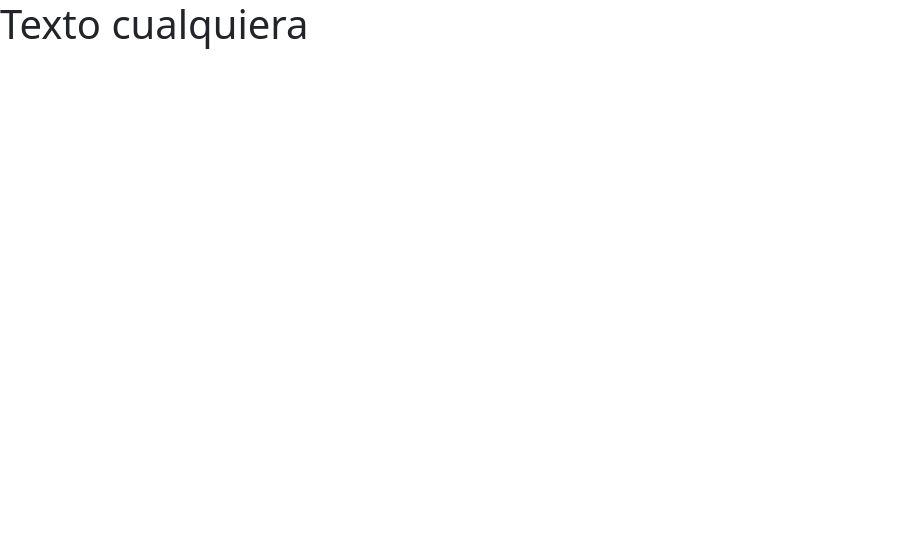
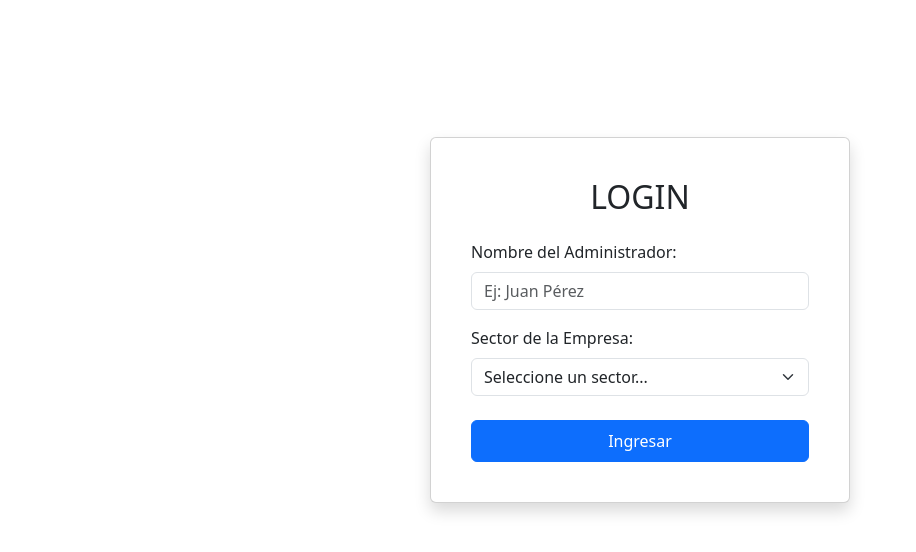
Before and after one commit to Fede301/pv_tp_integrador_grupo5, a React (Vite) app: page /login in a window 1280 px wide. Shown: the top 552 px of the page, without its empty margins (0-916 px from the left). Built offline with nearby package versions, Linux system fonts and the light colour scheme.

Commit message:
agrego cambios del modulo a

```diff
--- a/index.html
+++ b/index.html
@@ -1,13 +1,16 @@
 <!doctype html>
-<html lang="en">
+<html>
+
 <head>
   <meta charset="UTF-8" />
   <link rel="icon" type="image/svg+xml" href="/favicon.svg" />
   <meta name="viewport" content="width=device-width, initial-scale=1.0" />
   <title>pv_tp_integrador_grupo5</title>
 </head>
+
 <body>
   <div id="root"></div>
   <script type="module" src="/src/main.jsx"></script>
 </body>
+
 </html>
--- a/package.json
+++ b/package.json
@@ -14,7 +14,8 @@
     "bootstrap": "^5.3.8",
     "react": "^19.2.6",
     "react-bootstrap": "^2.10.10",
-    "react-dom": "^19.2.6"
+    "react-dom": "^19.2.6",
+    "react-router-dom": "^7.18.0"
   },
   "devDependencies": {
     "@eslint/js": "^10.0.1",
--- a/src/App.jsx
+++ b/src/App.jsx
@@ -1,13 +1,29 @@
 import { useState } from 'react'
 import { Button } from 'react-bootstrap'
-
+import Login from './views/Login'
+import { AdminProvider } from "./context/AdminContext";
+import { BrowserRouter as Router, Routes, Route, Navigate } from 'react-router-dom';
+import Header from './components/layout/Header';
 function App() {
 
   return (
-    <>
-      <h1>Texto cualquiera</h1>
-    </>
-  )
+    <AdminProvider>
+      <Router>
+        <Header />
+        <Routes>
+          <Route path="/login" element={<Login />} />
+          <Route path="/dashboard" element={
+            <div className="container mt-5 text-center">
+              <h2>¡Ingresaste con éxito al Dashboard!</h2>
+              <p>Acá va el panel que armarán tus compañeros.</p>
+            </div>
+          } />
+          <Route path="*" element={<Navigate to="/login" />} />
+        </Routes>
+      </Router>
+    </AdminProvider>
+  );
+
 }
 
 export default App
--- /dev/null
+++ b/src/components/layout/Header.jsx
@@ -0,0 +1,50 @@
+import React, { useContext } from 'react';
+import { useNavigate } from 'react-router-dom';
+import { AdminContext } from '../../context/AdminContext'; // Subimos dos carpetas para llegar a context
+
+const Header = () => {
+    // Traemos los datos del admin y la función logout de tu contexto global
+    const { admin, logout } = useContext(AdminContext);
+    const navigate = useNavigate();
+
+    // Si por alguna razón no hay administrador (null), no mostramos el Header
+    if (!admin) return null;
+
+    const handleLogout = () => {
+        logout(); // Borra el estado y el localStorage automáticamente gracias a tu useEffect
+        navigate('/login'); // Redirige al login
+    };
+
+    return (
+        <nav className="navbar navbar-expand-lg navbar-dark bg-dark px-4 shadow-sm">
+            <div className="container-fluid">
+                {/* Título o Logo del proyecto */}
+                <span className="navbar-brand fw-bold text-uppercase tracking-wider">
+                    Panel de Control
+                </span>
+
+                {/* Zona derecha con los datos del Admin y el Botón */}
+                <div className="d-flex align-items-center ms-auto">
+                    <div className="text-light me-4 text-end">
+                        <div className="fw-bold mb-0" style={{ fontSize: '0.95rem' }}>
+                            {admin.nombre}
+                        </div>
+                        <span className="badge bg-secondary" style={{ fontSize: '0.75rem' }}>
+                            Sector: {admin.sector}
+                        </span>
+                    </div>
+
+                    {/* Botón de Cerrar Sesión obligatorio */}
+                    <button
+                        onClick={handleLogout}
+                        className="btn btn-outline-danger btn-sm px-3 fw-semibold"
+                    >
+                        Cerrar Sesión
+                    </button>
+                </div>
+            </div>
+        </nav>
+    );
+};
+
+export default Header;
--- a/src/context/AdminContext.jsx
+++ b/src/context/AdminContext.jsx
@@ -0,0 +1,40 @@
+import { createContext, useState, useEffect } from "react";
+
+// 1. Creamos y exportamos el contexto
+export const AdminContext = createContext();
+
+export const AdminProvider = ({ children }) => {
+
+    // 2. Estado inicial leyendo LocalStorage (vuelve a null si no hay datos)
+    const [admin, setAdmin] = useState(() => {
+        const savedAdmin = localStorage.getItem("adminSession");
+        return savedAdmin ? JSON.parse(savedAdmin) : null;
+    });
+
+    // 3. Persistencia automática con LocalStorage
+    useEffect(() => {
+        if (admin) {
+            localStorage.setItem("adminSession", JSON.stringify(admin));
+        } else {
+            localStorage.removeItem("adminSession");
+        }
+    }, [admin]);
+
+    // 4. Función para iniciar sesión
+    const login = (nombre, sector) => {
+        setAdmin({ nombre, sector });
+    };
+
+    // 5. Función para cerrar sesión
+    const logout = () => {
+        setAdmin(null);
+    };
+
+
+    return (
+        <AdminContext.Provider value={{ admin, login, logout }}>
+            {children}
+        </AdminContext.Provider>
+    );
+};
+export default AdminProvider
--- a/src/views/Login.jsx
+++ b/src/views/Login.jsx
@@ -0,0 +1,76 @@
+import React, { useState, useContext, useEffect } from 'react';
+import { useNavigate } from 'react-router-dom';
+import { AdminContext } from '../context/AdminContext';
+import { Form, Button, Card, Container } from 'react-bootstrap';
+
+const Login = () => {
+    const [nombre, setNombre] = useState('');
+    const [sector, setSector] = useState('');
+
+    const { admin, login } = useContext(AdminContext);
+    const navigate = useNavigate();
+
+    useEffect(() => {
+        if (admin) {
+            navigate('/dashboard');
+        }
+    }, [admin, navigate]);
+
+    const handleSubmit = (e) => {
+        e.preventDefault();
+        if (nombre.trim() && sector) {
+            login(nombre, sector);
+            navigate('/dashboard');
+        }
+    };
+
+    return (
+
+        <div className="container d-flex justify-content-center align-items-center" style={{ minHeight: '80vh' }}>
+            <div className="card shadow p-4" style={{ width: '100%', maxWidth: '420px' }}>
+                <div className="card-body">
+                    <h2 className="card-title text-center mb-4">LOGIN</h2>
+
+                    <form onSubmit={handleSubmit}>
+
+
+                        <div className="mb-3">
+                            <label className="form-label">Nombre del Administrador:</label>
+                            <input
+                                type="text"
+                                className="form-control" // Clase de Bootstrap para inputs estructurados
+                                value={nombre}
+                                onChange={(e) => setNombre(e.target.value)}
+                                required
+                                placeholder="Ej: Juan Pérez"
+                            />
+                        </div>
+
+
+                        <div className="mb-4">
+                            <label className="form-label">Sector de la Empresa:</label>
+                            <select
+                                className="form-select" // Clase de Bootstrap para menús desplegables
+                                value={sector}
+                                onChange={(e) => setSector(e.target.value)}
+                                required
+                            >
+                                <option value="">Seleccione un sector...</option>
+                                <option value="Soporte">Soporte</option>
+                                <option value="Gerencia">Gerencia</option>
+                            </select>
+                        </div>
+
+
+                        <button type="submit" className="btn btn-primary w-100 py-2">
+                            Ingresar
+                        </button>
+
+                    </form>
+                </div>
+            </div>
+        </div>
+    );
+};
+
+export default Login;
```
Also changed, not shown: 1 other file (tests, documents, lock files or other folders). Lines whose indentation alone changed are shown as unchanged.
